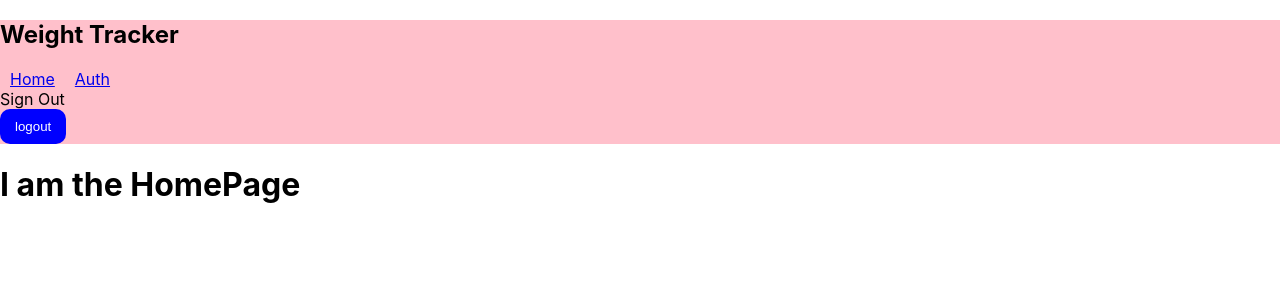
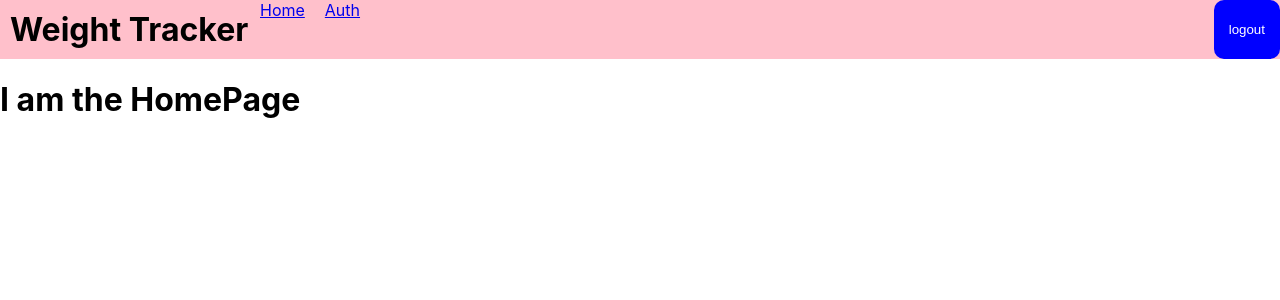
Before and after one commit to N8ers/weight-tracker-app, a React (Create React App) app: page / in a window 1280 px wide. Shown: the top 300 px of the page. Built offline with nearby package versions, Linux system fonts and the light colour scheme.

Commit message:
style the navbar some more

```diff
--- a/src/components/UI/NavBar/NavBar.js
+++ b/src/components/UI/NavBar/NavBar.js
@@ -22,17 +22,20 @@ export default function NavBar() {
   return (
     <div className={styles.wrapper}>
       <nav>
-        <h1>Weight Tracker</h1>
-
+        <div className={styles.grid}>
+          <div className={styles.title}>Weight Tracker</div>
+          <div>
             <Link className={styles.link} to="/">
               Home
             </Link>
+          </div>
+          <div>
             <Link className={styles.link} to="/auth">
               Auth
             </Link>
-
-        {isLoggedIn ? <div>Sign In</div> : <div>Sign Out</div>}
-        {isLoggedIn ? logInButton : logOutButton}
+          </div>
+          <div>{isLoggedIn ? logInButton : logOutButton}</div>
+        </div>
       </nav>
     </div>
   )
--- a/src/components/UI/NavBar/NavBar.module.css
+++ b/src/components/UI/NavBar/NavBar.module.css
@@ -1,11 +1,24 @@
+.grid {
+  display: grid;
+  grid-template-columns: 250px auto auto 2fr;
+}
+
+.grid > div:nth-of-type(4) {
+  display: grid;
+  justify-content: end;
+}
+
 .wrapper {
   background-color: pink;
+}
+
+.title {
+  width: 250px;
+  padding: 10px;
+  font-size: 2em;
+  font-weight: bold;
 }
 
 .link {
   margin: 10px;
 }
-
-.loginLogoutBtn {
-  background-color: purple;
-}
```
Lines whose indentation alone changed are shown as unchanged.
